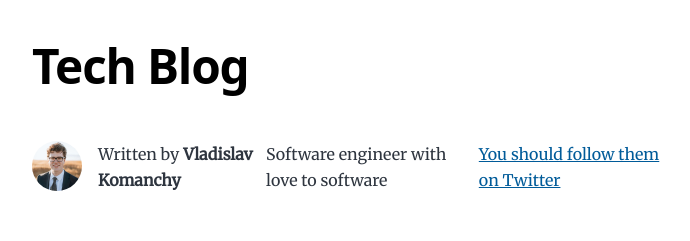
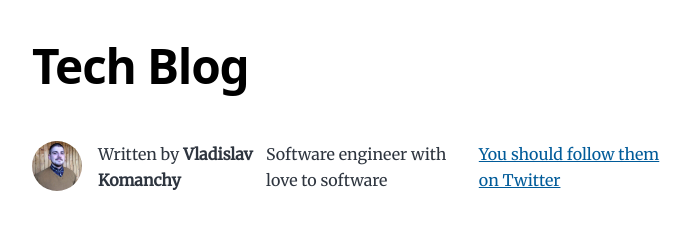
Before and after one commit to nicktorn89/gatsby-blog, a Gatsby site: page / in a window 1280 px wide. Shown: the top 241 px of the page, without its empty margins (292-982 px from the left). Built offline with nearby package versions, Linux system fonts and the light colour scheme; Gatsby itself is replaced by a stand-in of ours.

Commit message:
feat: change picture

```diff
--- a/src/components/bio.js
+++ b/src/components/bio.js
@@ -26,9 +26,8 @@ const Bio = () => {
     }
   `)
 
-  // Set these values by editing "siteMetadata" in gatsby-config.js
-  const author = data.site.siteMetadata?.author
-  const social = data.site.siteMetadata?.social
+  const author = data.site.siteMetadata?.author;
+  const social = data.site.siteMetadata?.social;
 
   return (
     <div className="bio">
@@ -36,7 +35,7 @@ const Bio = () => {
         className="bio-avatar"
         layout="fixed"
         formats={["auto", "webp", "avif"]}
-        src="../images/profile-pic.png"
+        src="../images/profile-pic.jpg"
         width={50}
         height={50}
         quality={95}
```
Also changed, not shown: src/images/profile-pic.jpg (added), src/images/profile-pic.png (deleted).
